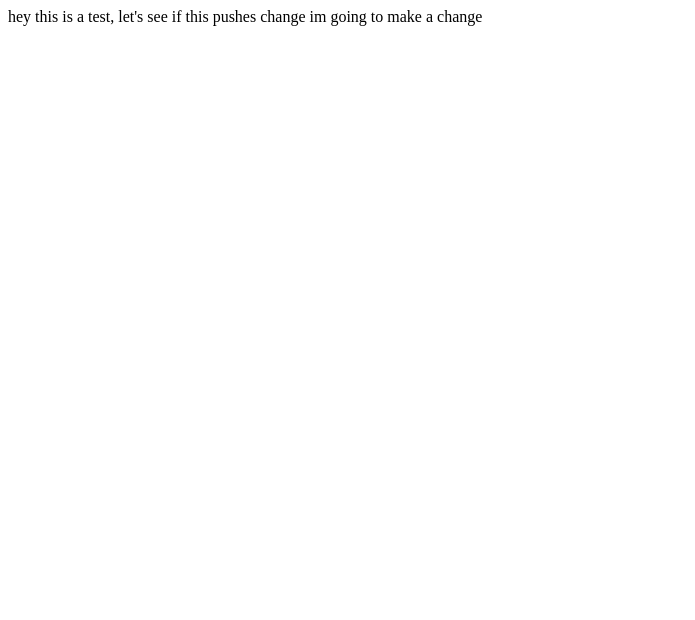
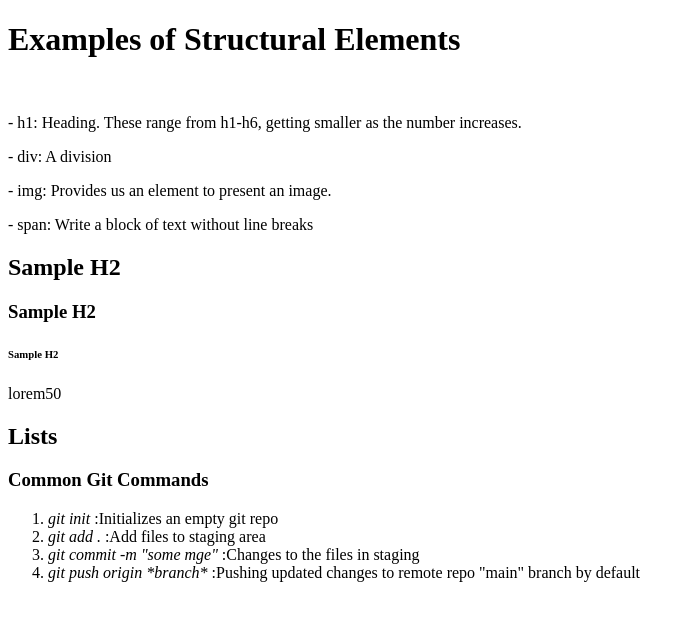
Before and after one commit to ashokjr99/1-html-css, a plain HTML site: page intro_html/index.html in a window 1280 px wide. Shown: the whole page, without its empty margins (0-695 px from the left). Drawn offline with Linux system fonts and the light colour scheme.

Commit message:
getting started on html

```diff
--- a/intro_html/index.html
+++ b/intro_html/index.html
@@ -1,2 +1,69 @@
-hey this is a test, let's see if this pushes
-change im going to make a change
+<!--
+    '!' or "Bang" is a way for us to quickly create boiler plate code in our HTML file
+  -->
+
+<!DOCTYPE html>
+<!--
+    - DOCTYPE: declares exactly what it is, an HTML document
+    - lang - notes what the language of our document is.
+    - The head tag hold all od our meta data for the document.
+    - This holds various information such as the title of the document, viewport settings, and links.
+-->
+<html lang="en">
+  <head>
+    <meta charset="UTF-8" />
+    <meta name="viewport" content="width=device-width, initial-scale=1.0" />
+    <title>Document</title>
+    <!--
+        - charset: defines which characters are available to use, such as 0-9, A-Z, & symbols.
+        - UTF-9 covers all characters
+        - name and content: Details on the user viewport
+        - title: Details the title of our document. Displayed at the top in the tab bar.
+     -->
+  </head>
+  <body>
+    <!--
+        The body tag:
+           - What the clients will display when rendering.
+           - What you see on the page in the browser.
+
+
+     -->
+    <h1>Examples of Structural Elements</h1>
+
+    <img />
+    <div>
+      <p>
+        - h1: Heading. These range from h1-h6, getting smaller as the number
+        increases.
+      </p>
+      <p>- div: A division</p>
+      <p>- img: Provides us an element to present an image.</p>
+      <p>- span: Write a block of text without line breaks</p>
+    </div>
+
+    <h2>Sample H2</h2>
+    <h3>Sample H2</h3>
+    <h6>Sample H2</h6>
+
+    <!-- Through emmet, we can add blocks off text via "lorem." Great way to create filler text or content for mock-ups -->
+    <span>lorem50</span>
+
+    <br />
+
+    <h2>Lists</h2>
+    <h3>Common Git Commands</h3>
+    <ol>
+      <li><i>git init</i> :Initializes an empty git repo</li>
+
+      <li><i>git add .</i> :Add files to staging area</li>
+
+      <li><i>git commit -m "some mge"</i> :Changes to the files in staging</li>
+
+      <li>
+        <i>git push origin *branch*</i> :Pushing updated changes to remote repo
+        "main" branch by default
+      </li>
+    </ol>
+  </body>
+</html>
```
